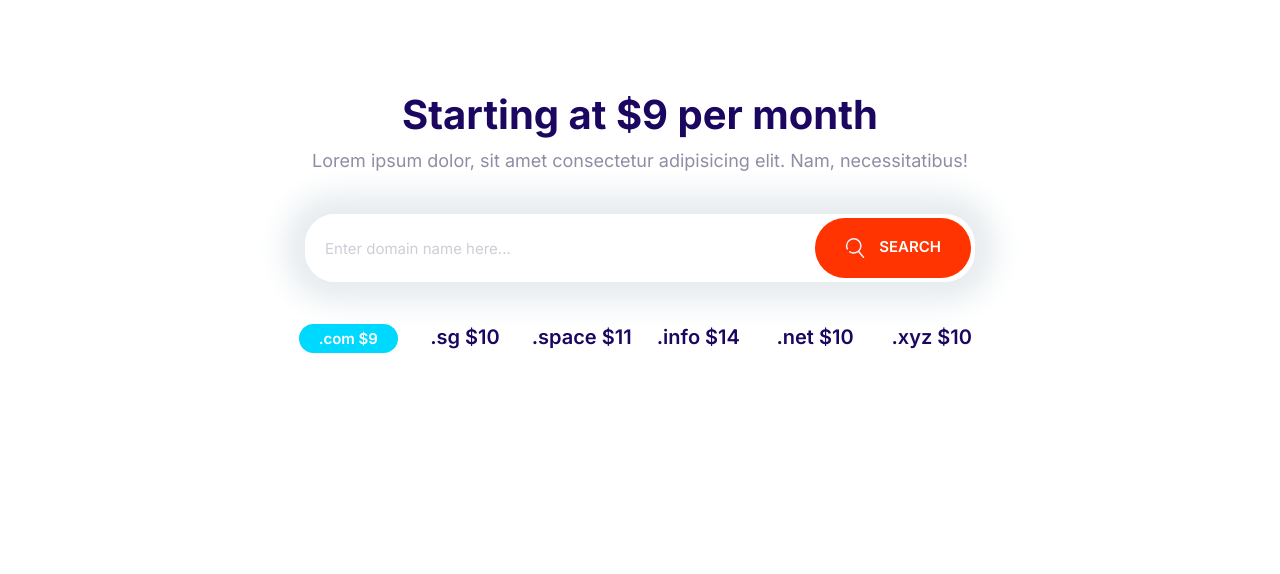
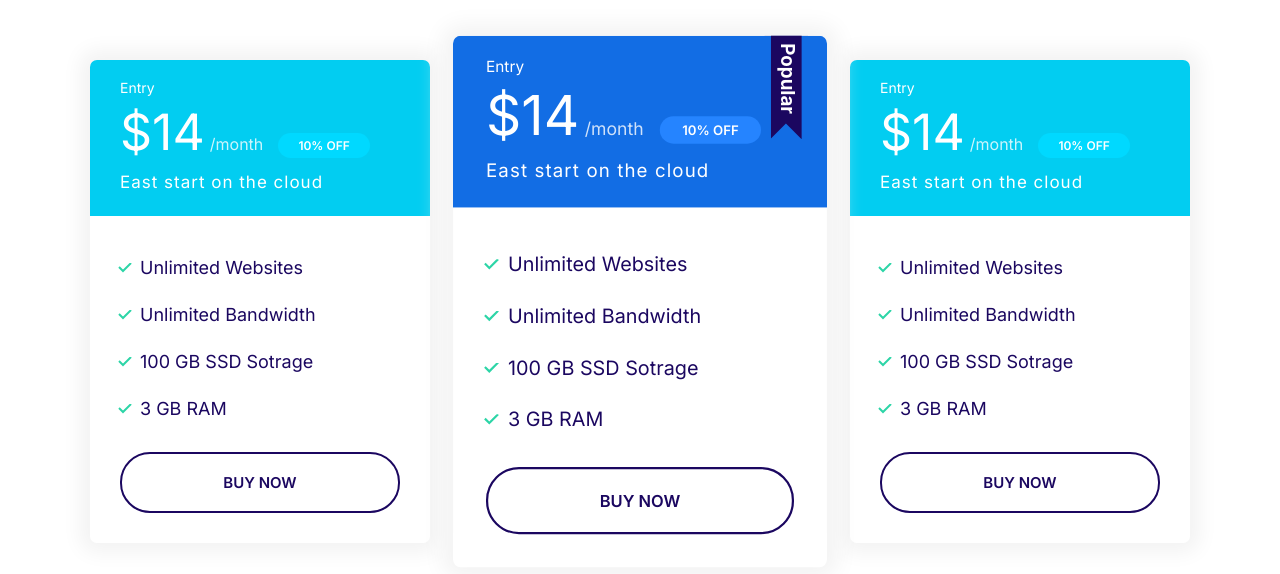
Before and after one commit to capakshay/AksNikam, a plain HTML site: page index.html in a window 1280 px wide. Drawn offline with Linux system fonts and the light colour scheme.

Commit message:
PlanBlocks

```diff
--- a/css/styles.css
+++ b/css/styles.css
@@ -277,16 +277,20 @@ a {
 }
 
 .card--primary .card__header {
-  background: var(--color-primary);
+  background: #126de4;
   color: #fff;
 }
 
 .card--secondary .card__header {
-  background: var(--color-secondary);
+  background: #02cdf1;
   color: #fff;
 }
 
 /* Plans */
+.plan {
+  transition: transform 0.2s ease-out;
+}
+
 .plan__name {
   color: #fff;
   margin: 0;
@@ -315,7 +319,9 @@ a {
 .plan .list__item {
   margin-bottom: 2rem;
 }
-
+.plan--popular {
+  transform: scale(1.1);
+}
 .plan--popular .card__header {
   position: relative;
 }
@@ -329,6 +335,12 @@ a {
   right: 5%;
 }
 
+.plan:hover {
+  transform: scale(1.05);
+}
+.plan--popular:hover {
+  transform: scale(1.15);
+}
 @media screen and (min-width: 1024px) {
   .plan__name {
     font-size: 1.4rem;
@@ -686,3 +698,13 @@ a {
     grid-template-columns: repeat(auto-fit, minmax(10rem, 1fr));
   }
 }
+
+/* Plan Block */
+.block-plans .grid {
+  gap: 8rem 4rem;
+}
+
+.block-plans .card {
+  max-width: 500px;
+  margin: 0 auto;
+}
--- a/index.html
+++ b/index.html
@@ -14,35 +14,69 @@
     <link rel="stylesheet" href="css/styles.css" />
   </head>
   <body>
-    <section class="block container block-domain">
-      <header class="block__header">
-        <h2>Starting at $9 per month</h2>
-        <p>
-          Lorem ipsum dolor, sit amet consectetur adipisicing elit. Nam,
-          necessitatibus!
-        </p>
-      </header>
-      <div class="input-group">
-        <input
-          type="text"
-          class="input"
-          placeholder="Enter domain name here..."
-        />
-        <button class="btn btn--accent">
-          <svg class="icon icon--white">
-            <use xlink:href="images/sprite.svg#easy"></use>
-          </svg>
-          Search
-        </button>
+    <section class="block container block-plans">
+      <div class="grid grid--1x3">
+        <div class="plan">
+          <div class="card card--secondary">
+            <header class="card__header">
+              <h3 class="plan__name">Entry</h3>
+              <span class="plan__price">$14</span>
+              <span class="plan__billing-cycle">/month</span>
+              <span class="badge badge--secondary badge--small">10% OFF</span>
+              <span class="plan__description">East start on the cloud</span>
+            </header>
+            <div class="card__body">
+              <ul class="list list--tick">
+                <li class="list__item">Unlimited Websites</li>
+                <li class="list__item">Unlimited Bandwidth</li>
+                <li class="list__item">100 GB SSD Sotrage</li>
+                <li class="list__item">3 GB RAM</li>
+              </ul>
+              <button class="btn btn--outline btn--block">Buy Now</button>
+            </div>
+          </div>
+        </div>
+        <div class="plan plan--popular">
+          <div class="card card--primary">
+            <header class="card__header">
+              <h3 class="plan__name">Entry</h3>
+              <span class="plan__price">$14</span>
+              <span class="plan__billing-cycle">/month</span>
+              <span class="badge badge--primary badge--small">10% OFF</span>
+              <span class="plan__description">East start on the cloud</span>
+            </header>
+            <div class="card__body">
+              <ul class="list list--tick">
+                <li class="list__item">Unlimited Websites</li>
+                <li class="list__item">Unlimited Bandwidth</li>
+                <li class="list__item">100 GB SSD Sotrage</li>
+                <li class="list__item">3 GB RAM</li>
+              </ul>
+              <button class="btn btn--outline btn--block">Buy Now</button>
+            </div>
+          </div>
+        </div>
+        <div class="plan">
+          <div class="card card--secondary">
+            <header class="card__header">
+              <h3 class="plan__name">Entry</h3>
+              <span class="plan__price">$14</span>
+              <span class="plan__billing-cycle">/month</span>
+              <span class="badge badge--secondary badge--small">10% OFF</span>
+              <span class="plan__description">East start on the cloud</span>
+            </header>
+            <div class="card__body">
+              <ul class="list list--tick">
+                <li class="list__item">Unlimited Websites</li>
+                <li class="list__item">Unlimited Bandwidth</li>
+                <li class="list__item">100 GB SSD Sotrage</li>
+                <li class="list__item">3 GB RAM</li>
+              </ul>
+              <button class="btn btn--outline btn--block">Buy Now</button>
+            </div>
+          </div>
+        </div>
       </div>
-      <ul class="list block-domain__prices">
-        <li><span class="badge badge--secondary">.com $9</span></li>
-        <li>.sg $10</li>
-        <li>.space $11</li>
-        <li>.info $14</li>
-        <li>.net $10</li>
-        <li>.xyz $10</li>
-      </ul>
     </section>
     <script src="js/main.js"></script>
   </body>
```
Also changed, not shown: components/PlanBlock.html (added, +64 -0 lines), components/plan.html (+17 -8 lines).
